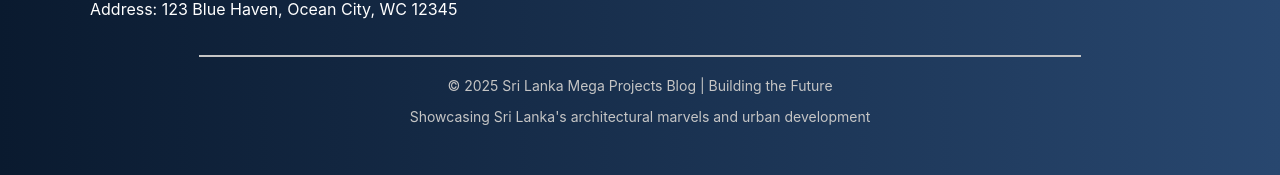
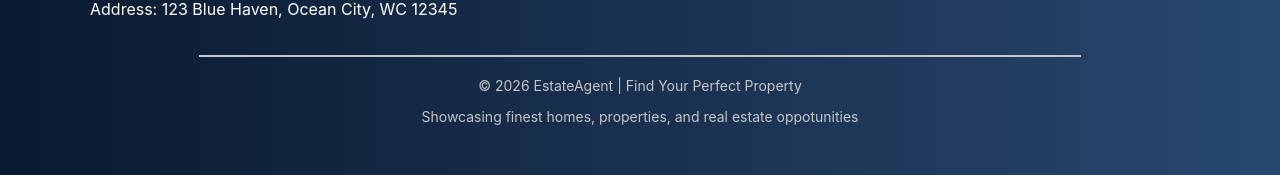
Before and after one commit to osandipabasara-design/estate-agent-app-new, a React (Create React App) app: page /#/contact in a window 1280 px wide. Shown: the part 919-1094 px from the top of the page. Built offline with nearby package versions, Linux system fonts and the light colour scheme.

Commit message:
estate-agent-new-app

```diff
--- a/src/components/Footer.jsx
+++ b/src/components/Footer.jsx
@@ -41,11 +41,11 @@ const Footer = () => {
         <hr />
 
         <p className="footer-copy">
-          © 2025 Sri Lanka Mega Projects Blog | Building the Future
+          © 2026 EstateAgent | Find Your Perfect Property
         </p>
 
         <p className="footer-tagline">
-          Showcasing Sri Lanka's architectural marvels and urban development
+          Showcasing finest homes, properties, and real estate oppotunities
         </p>
       </div>
     </footer>
```
